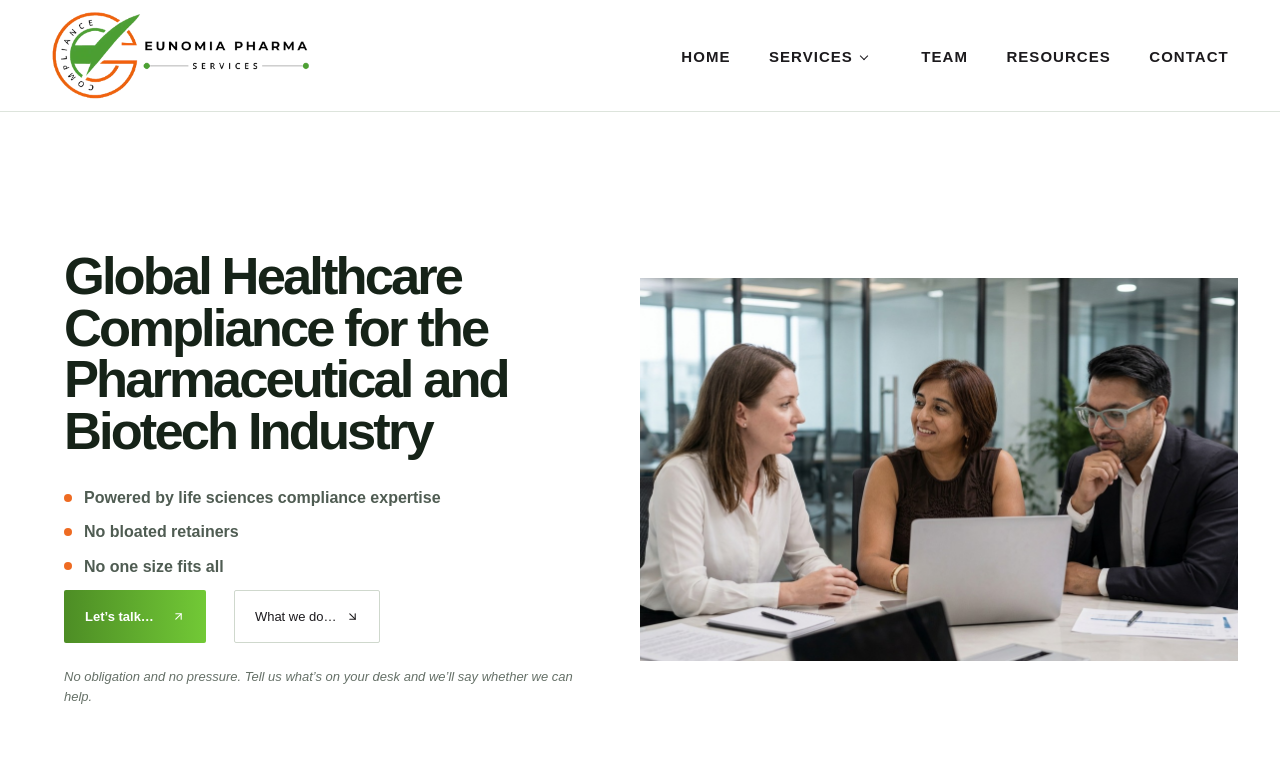
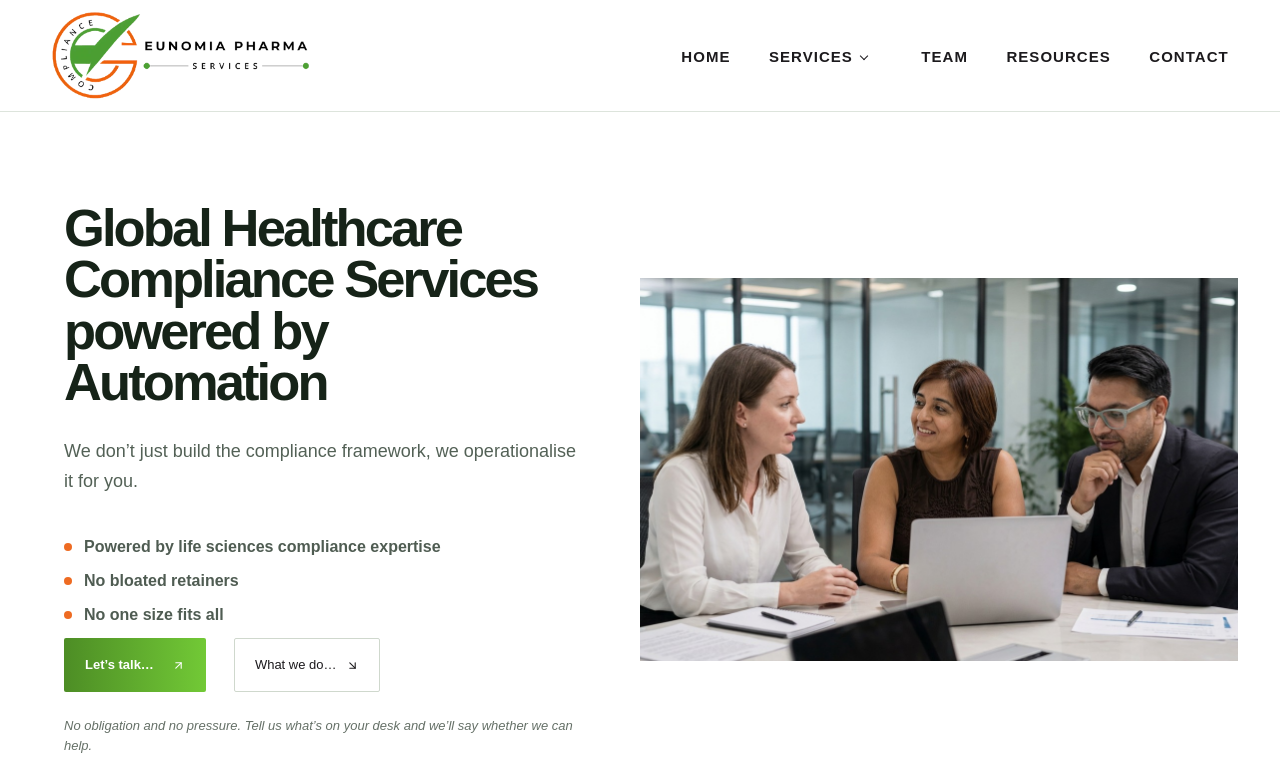
Before and after one commit to eunomiapharmaservices/Eunomia_New_Website, a Next.js app: page / in a window 1280 px wide. Shown: the top 784 px of the page. Built offline with nearby package versions, Linux system fonts and the light colour scheme.

Commit message:
Update homepage messaging, service imagery and team listing

```diff
--- a/app/page.tsx
+++ b/app/page.tsx
@@ -94,8 +94,9 @@ export default function Home() {
       <section className="hero" id="top">
         <div className="hero-copy">
           <h1>
-            Global Healthcare Compliance for the Pharmaceutical and Biotech Industry
+            Global Healthcare Compliance Services powered by Automation
           </h1>
+          <p className="hero-lede">We don’t just build the compliance framework, we operationalise it for you.</p>
           <ul className="hero-points" aria-label="Our approach">
             <li>Powered by life sciences compliance expertise</li>
             <li>No bloated retainers</li>
```
